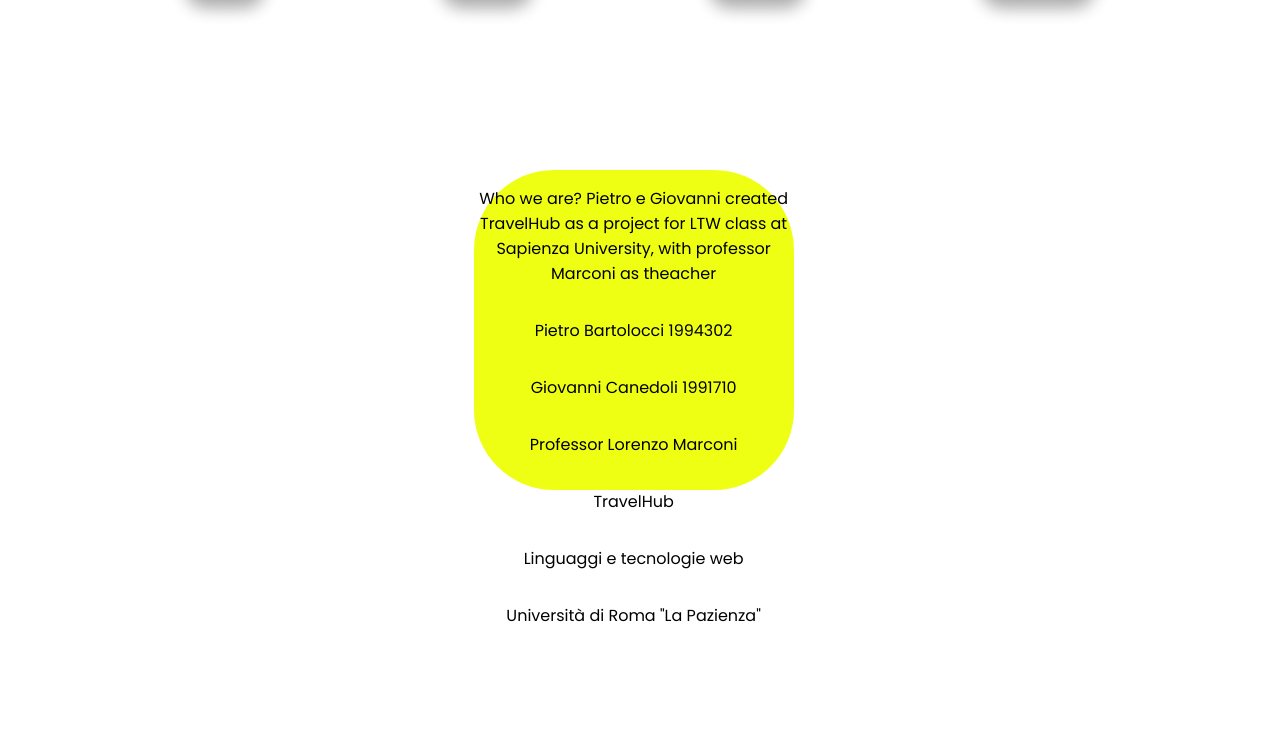
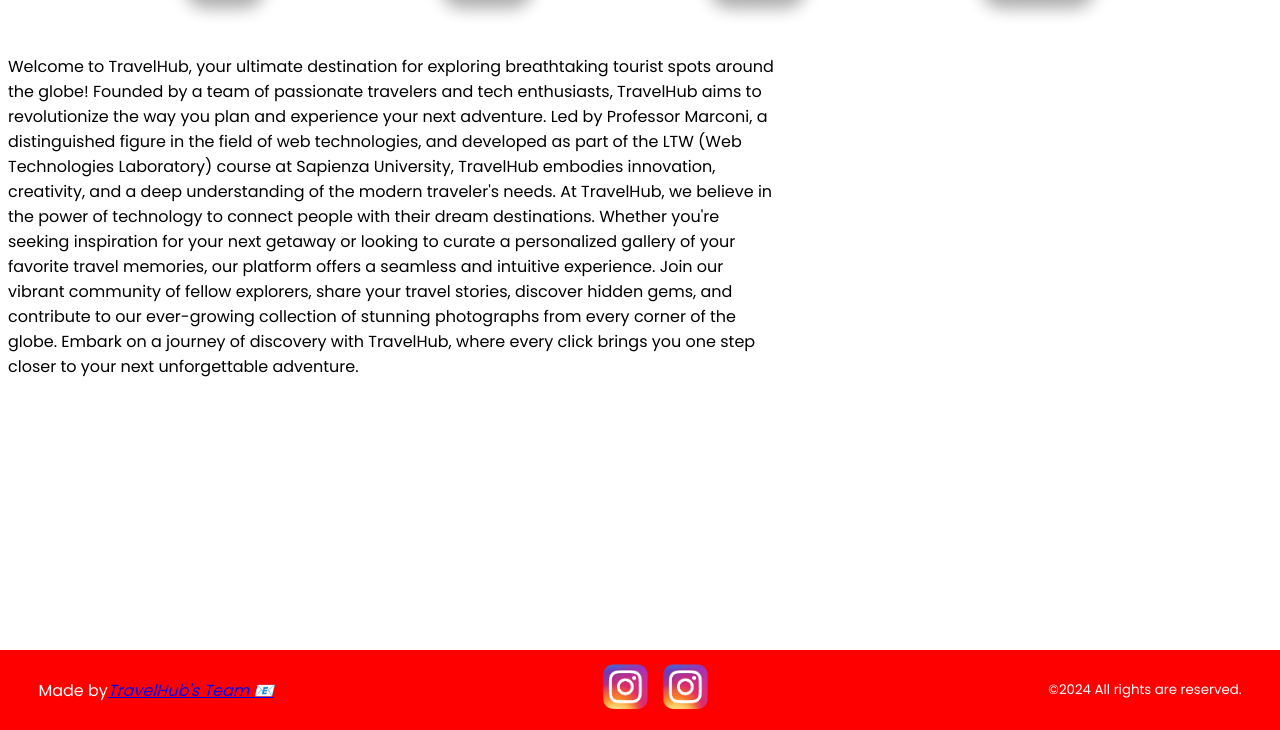
Before and after one commit to giovannicanedoli/travelhub, a Flask app: page /aboutus in a window 1280 px wide. Shown: the part 70-800 px from the top of the page. Run offline with Flask 3, Linux system fonts and the light colour scheme.

Commit message:
footer about

```diff
--- a/static/aboutus.css
+++ b/static/aboutus.css
@@ -1,138 +1,63 @@
+@import url('https://fonts.googleapis.com/css2?family=Poppins:wght@400;500&display=swap');
+
+
 body {
     overflow-x: hidden;
-    overflow-y: hidden;
     background-color: white;
+    font-family: 'Poppins',sans-serif;
 }
 
-
-.superiore{
-    display: flex;
-    flex-direction: column;
-    text-align: center;
-
+.main {
+    position: absolute;
+    width: 60%;
 }
 
-.secondaria{
+.footer{
+    position: fixed;
     display: flex;
-    flex-direction: column;
-
+    justify-content: space-between;
+    align-items: center;
+    left: 0;
+    bottom: 0;
+    width: 100%;
+    height: 80px;
+    background-color: red;
+    color: white;
 }
 
-
-.container{
-    position: relative;
+dl {
     display: flex;
-    flex-direction: column;
-    text-align: center;
-    justify-content: center;
-    background-color: #efff14;
-    border-radius: 20%;
-    top:50%;
-    left:37.5%;
-    width: 25%;
-    height: 100%;
+    justify-content: space-between;
+    align-items: center;
+    margin-left: 3%;
 }
 
-
-
-
-
-
-.inferiore{
-    position: absolute;
+.icon {
     display: flex;
-    flex-direction: column;
-    top:30%;
-    left:37%;
     text-align: center;
-    background-color: #efff14;
-    border-radius: 25%;
-    width: 25%;
-    height: 40%;
-
+    align-items: center;
 }
 
-.input-submit{
-    position: absolute;
+.icon a {
+    margin-right: 10px; /* Aggiungi spazio tra gli elementi */
 }
 
-.input-field{
-    align-items: center;
-    width: 90%;
-    height: 60px; /*CAMBIAREEEE*/
-    font-size: 17px;
-    padding: 0 5%;
-    margin-bottom: 5%;
-    border-radius: 30px;
-    border: none;
-    outline: none;
-    box-shadow: 0px 5px 10px 1px #0000003c;
-    transition: .3s;
+small {
+    text-align: right; /* Centra il testo */
+    margin-right: 3%;
 }
 
-.login-header{
-    text-align: center;
-    margin: 0 0 10% 0;
-}
-
-.input-submit label{
-    font-weight: 600;
-    position: absolute;
-    top: 120%;
-    left: 50%;
-    color: #000;
-    -webkit-transform: translate(-50%, -50%);
-    -ms-transform: translate(-50%, -50%);
-    transform: translate(-50%, -50%);
-    cursor: pointer;
-}
-
-.submit-btn{
-    width: 100%;
-    height: 20%;
-    background: #efff14;
-    border: none;
-    border-radius: 30px;
-    cursor: pointer;
-    transition: .3s;
-}
-
-
-/************************ROBA PE LE ICONE **************************/
-.show_social_networks{
-    display: flex;
-    justify-content: center;
-}
-
-/* roba pe le icone */
-.fa {
-    padding: 20px;
-    font-size: 30px;
+.ig-icon{
     width: 50px;
-    text-align: center;
-    text-decoration: none;
-  }
-
-  /* Add a hover effect if you want */
-  .fa:hover {
-    opacity: 0.7;
-  }
-
-  /* Set a specific color for each brand */
-
-  /* Facebook */
-  .fa-facebook {
-    background: #3B5998;
-    color: white;
   }
 
 
-  .fa-instagram {
-    background: #3f729b;
-    color: white;
-  }
+@media (max-width: 750px) {
+    .footer {
+        height: 50px;
+    }
 
-  .fa-youtube {
-    background: red;
-    color:white;
-  }
+    .ig-icon{
+        width: 30px;
+    }
+}
--- a/templates/aboutus.html
+++ b/templates/aboutus.html
@@ -9,7 +9,6 @@
         <title>TravelHub - AboutUs</title>
         <link rel="stylesheet" href="{{ url_for('static', filename='aboutus.css')}}">
         <link rel="stylesheet" href="{{ url_for('static', filename='header.css')}}">
-        <!-- <link rel="stylesheet" href="{{ url_for('static', filename='login.css')}}"> -->
         <link rel="stylesheet" href="https://cdnjs.cloudflare.com/ajax/libs/font-awesome/4.7.0/css/font-awesome.min.css">
         <title>TravelHub - About Us</title>
 
@@ -33,7 +32,7 @@
 
         <div class = "secondaria">
             <p>Follow us on</p>
-            <div class = "show_social_networks">
+            <div class = "icon">
                 <a href="#" class="fa fa-facebook"></a>
                 <a href="#" class="fa fa-youtube"></a>
                 <a href="#" class="fa fa-instagram"></a>
@@ -51,18 +50,31 @@
         </div>
     </div>
     -->
-    <div class  = "inferiore">
+    <div class="main">
+        <p>Welcome to TravelHub, your ultimate destination for exploring breathtaking tourist spots around the globe! Founded by a team of passionate travelers and tech enthusiasts, TravelHub aims to revolutionize the way you plan and experience your next adventure.
 
-        <p>Who we are?
-            Pietro e Giovanni created TravelHub as a project for LTW class at Sapienza University, with professor Marconi as theacher
+            Led by Professor Marconi, a distinguished figure in the field of web technologies, and developed as part of the LTW (Web Technologies Laboratory) course at Sapienza University, TravelHub embodies innovation, creativity, and a deep understanding of the modern traveler's needs.
+
+            At TravelHub, we believe in the power of technology to connect people with their dream destinations. Whether you're seeking inspiration for your next getaway or looking to curate a personalized gallery of your favorite travel memories, our platform offers a seamless and intuitive experience.
+
+            Join our vibrant community of fellow explorers, share your travel stories, discover hidden gems, and contribute to our ever-growing collection of stunning photographs from every corner of the globe.
+
+            Embark on a journey of discovery with TravelHub, where every click brings you one step closer to your next unforgettable adventure.
         </p>
-        <p>Pietro Bartolocci 1994302</p>
-        <p>Giovanni Canedoli 1991710</p>
-        <p>Professor Lorenzo Marconi</p>
-        <p>TravelHub</p>
-        <p>Linguaggi e tecnologie web</p>
-        <p>Università di Roma "La Pazienza"</p>
     </div>
+    <footer class="footer">
+        <dl>
+            <dt>Made by</dt>
+            <address><a href="mailto:travelhub@outlook.it">TravelHub's Team 📧</a></address>
+        </dl>
+        <div class="icon">
+                <a href="https://www.instagram.com/pietrob__/" target="_blank"><img class="ig-icon" src="/static/images/insta.png"></a>
+                <a href="https://www.instagram.com/giovanniicanedoli/" target="_blank"><img class="ig-icon" src="/static/images/insta.png"></a>
+            </div>
+
+
+        <small>©2024 All rights are reserved.</small>
+      </footer>
 </body>
 </html>
 {% endblock %}
--- a/templates/confirm_forgot.html
+++ b/templates/confirm_forgot.html
@@ -48,7 +48,8 @@
             </form>
 
             {% if password_match == False %}
-                <div class = "failure">
+            <br>
+                <div class = "failure" >
                     <!-- SI BUGGA QUI -->
                     <p>Passwords don't match!</p>
                 </div>
```
Also changed, not shown: static/images/insta.png (added).
